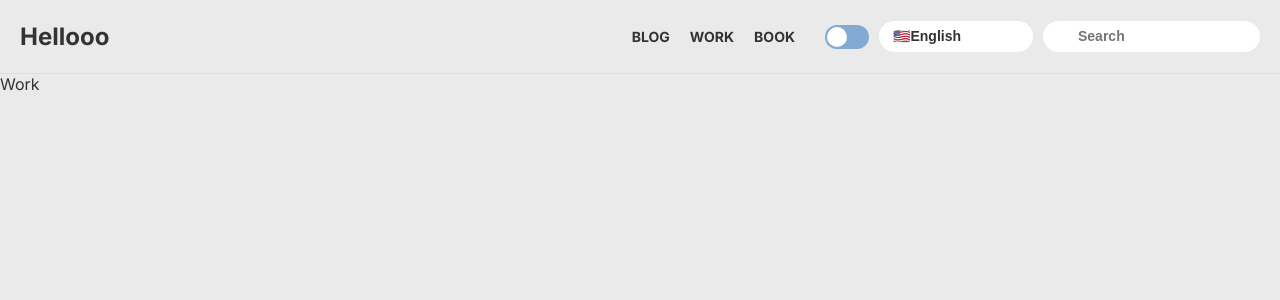
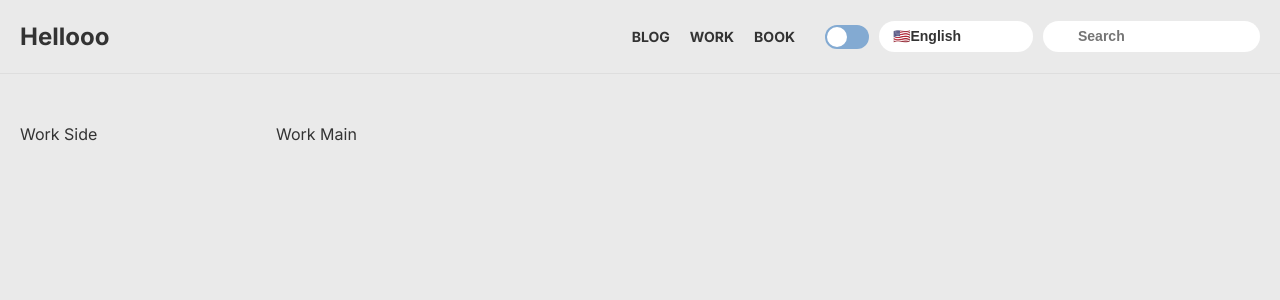
Before and after one commit to Johnyworld/devlog-legacy, a React (Create React App) app: page /work in a window 1280 px wide. Shown: the top 300 px of the page. Built offline with nearby package versions, Linux system fonts and the light colour scheme.

Commit message:
Split grid by side and main in Subpage components

```diff
--- a/src/Components/Pages/Blog.tsx
+++ b/src/Components/Pages/Blog.tsx
@@ -1,13 +1,18 @@
 import * as React from 'react';
-import styled from 'styled-components';
-
-const Container = styled.div``;
+import Content from '../../Layout/Content';
+import Aside from '../../Layout/Aside';
+import Main from '../../Layout/Main';
 
 const Blog: React.FC = () => {
     return (
-        <Container>
-            <p>Blog</p>
-        </Container>
+        <Content>
+            <Aside>
+                Blog Side
+            </Aside>
+            <Main>
+                Blog Main
+            </Main>
+        </Content>
     );
 };
 
--- a/src/Components/Pages/Book.tsx
+++ b/src/Components/Pages/Book.tsx
@@ -1,13 +1,18 @@
 import * as React from 'react';
-import styled from 'styled-components';
-
-const Container = styled.div``;
+import Content from '../../Layout/Content';
+import Aside from '../../Layout/Aside';
+import Main from '../../Layout/Main';
 
 const Book: React.FC = () => {
     return (
-        <Container>
-            <p>Book</p>
-        </Container>
+        <Content>
+            <Aside>
+                Book Side
+            </Aside>
+            <Main>
+                Book Main
+            </Main>
+        </Content>
     );
 };
 
--- a/src/Components/Pages/Work.tsx
+++ b/src/Components/Pages/Work.tsx
@@ -1,13 +1,18 @@
 import * as React from 'react';
-import styled from 'styled-components';
-
-const Container = styled.div``;
+import Content from '../../Layout/Content';
+import Aside from '../../Layout/Aside';
+import Main from '../../Layout/Main';
 
 const Work: React.FC = () => {
     return (
-        <Container>
-            <p>Work</p>
-        </Container>
+        <Content>
+            <Aside>
+                Work Side
+            </Aside>
+            <Main>
+                Work Main
+            </Main>
+        </Content>
     );
 };
 
```
